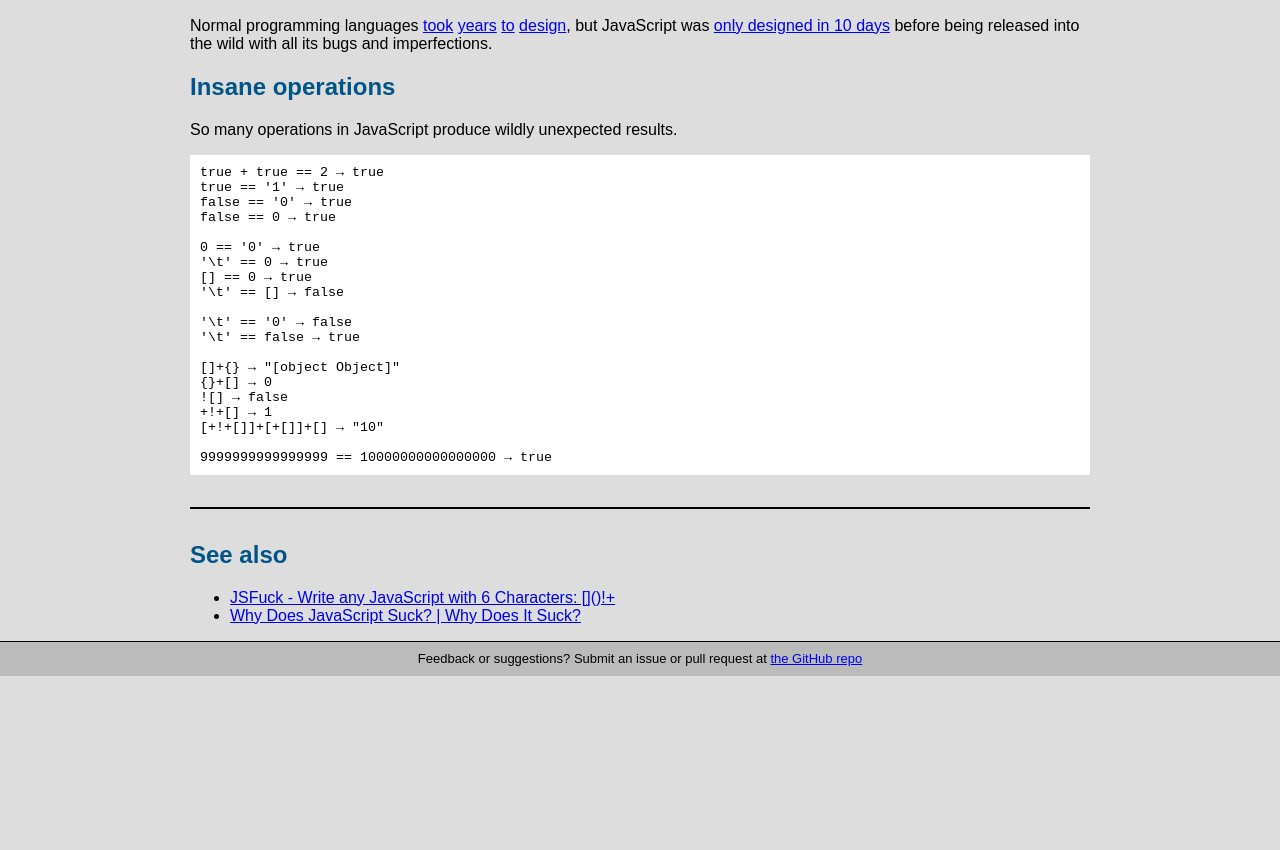
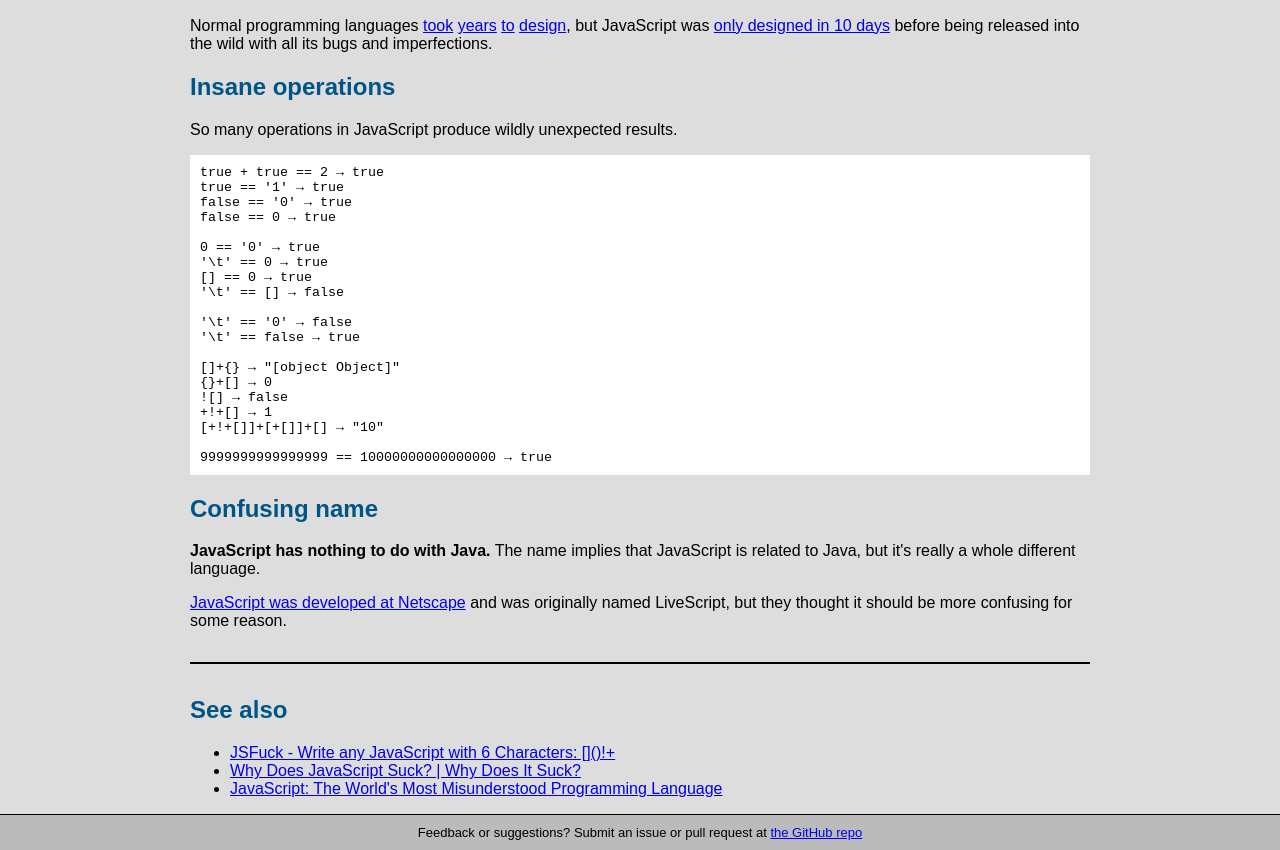
Before and after one commit to ClosedGL2/disablejs, a plain HTML site: page jsbadlang/index.html in a window 1280 px wide. Shown: the part 145-995 px from the top of the page. Before the commit the page ends 821 px from the top, so only its background shows below. Drawn offline with Linux system fonts and the light colour scheme.

Commit message:
Add to bad language and security

```diff
--- a/jsbadlang/index.html
+++ b/jsbadlang/index.html
@@ -63,6 +63,10 @@ false == 0 &#8594; true
 
 9999999999999999 == 10000000000000000 &#8594; true</code></pre>
 
+			<h2>Confusing name</h2>
+			<p><b>JavaScript has nothing to do with Java.</b> The name implies that JavaScript is related to Java, but it's really a whole different language.</p>
+			<p><a target="_blank" href="https://en.wikipedia.org/wiki/JavaScript#Creation_at_Netscape">JavaScript was developed at Netscape</a> and was originally named LiveScript, but they thought it should be more confusing for some reason.</p>
+
 			<hr/>
 
 			<h2>See also</h2>
@@ -70,6 +74,7 @@ false == 0 &#8594; true
 			<ul>
 				<li><a target="_blank" href="http://www.jsfuck.com/">JSFuck - Write any JavaScript with 6 Characters: []()!+</a></li>
 				<li><a target="_blank" href="https://whydoesitsuck.com/why-does-javascript-suck/">Why Does JavaScript Suck? | Why Does It Suck?</a></li>
+				<li><a target="_blank" href="https://www.crockford.com/javascript/javascript.html">JavaScript: The World's Most Misunderstood Programming Language</a></li>
 			</ul>
 		</div>
 		<div class="footer">
```
Also changed, not shown: jssecurity/index.html (+4 -4 lines).
